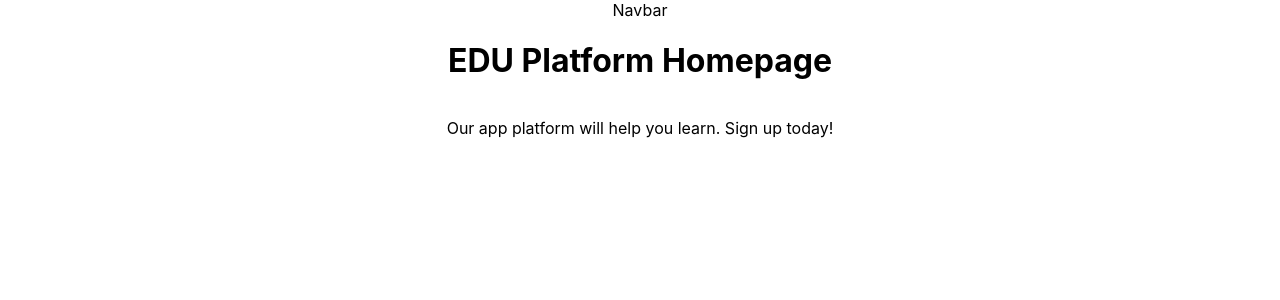
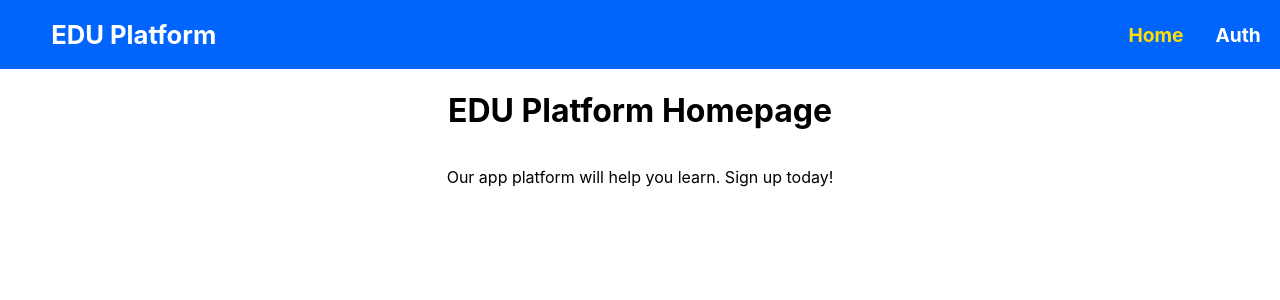
Before and after one commit to erkjbro/edu-platform, a React (Create React App) app in the folder client/: page / in a window 1280 px wide. Shown: the top 300 px of the page. Built offline with nearby package versions, Linux system fonts and the light colour scheme.

Commit message:
route config

```diff
--- a/client/src/app.tsx
+++ b/client/src/app.tsx
@@ -1,7 +1,9 @@
 import { Suspense } from 'react';
 import { Switch, Route, Redirect } from 'react-router-dom';
 
+import Auth from './components/auth/auth';
 import Landing from './components/site/landing/landing';
+import Navbar from './components/site/navbar/navbar';
 
 const App = () => {
   // const token = false;
@@ -9,6 +11,7 @@ const App = () => {
   const routes = (
     <Switch>
       <Route path='/' exact component={Landing} />
+      <Route path='/auth' exact component={Auth} />
       <Redirect to='/' />
     </Switch>
   );
@@ -18,7 +21,7 @@ const App = () => {
   return (
     <>
       <header>
-        <div>Navbar</div>
+        <Navbar />
       </header>
       <main>
         <Suspense fallback={loading}>{routes}</Suspense>
--- a/client/src/index.scss
+++ b/client/src/index.scss
@@ -12,9 +12,12 @@ html {
 }
 
 body {
+  margin: 0;
+}
+
+#root {
   height: 100vh;
   width: 100vw;
-  margin: 0;
   display: flex;
   flex-direction: column;
   justify-content: flex-start;
```
